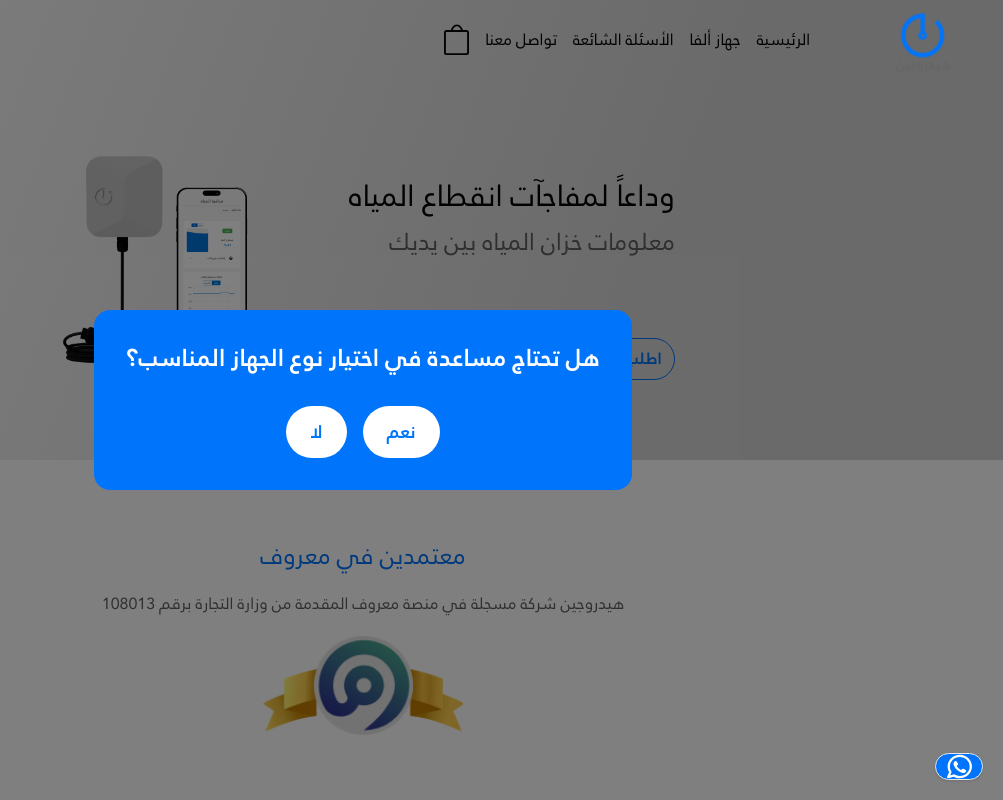
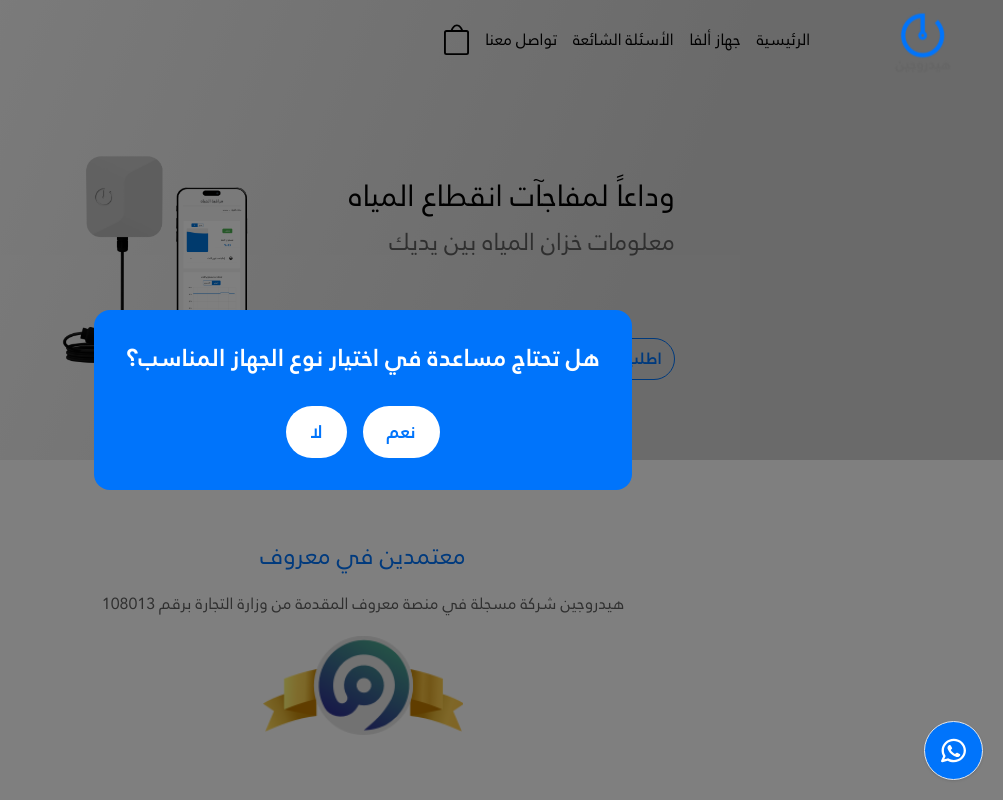
Before and after one commit to MuhannadHQ/hydrogen-website-V1, a Next.js app: page / in a window 1280 px wide. Shown: the top 800 px of the page, without its empty margins (277-1280 px from the left). Built offline with nearby package versions, Linux system fonts and the light colour scheme.

Commit message:
fix whatsapp button padding

```diff
--- a/src/assets/icons/WhattsappFloat.jsx
+++ b/src/assets/icons/WhattsappFloat.jsx
@@ -6,7 +6,7 @@ export const WhattsappFloat = () => {
   };
   return (
     <a
-      className="flex items-center w-12 h-12 justify-center bg-primary rounded-full border shadow"
+      className="flex items-center p-4 justify-center bg-primary rounded-full border shadow"
       href="https://api.whatsapp.com/send/?phone=%2B966504281941&text&app_absent=0"
       target="_blank"
       onClick={handleClick}
```
